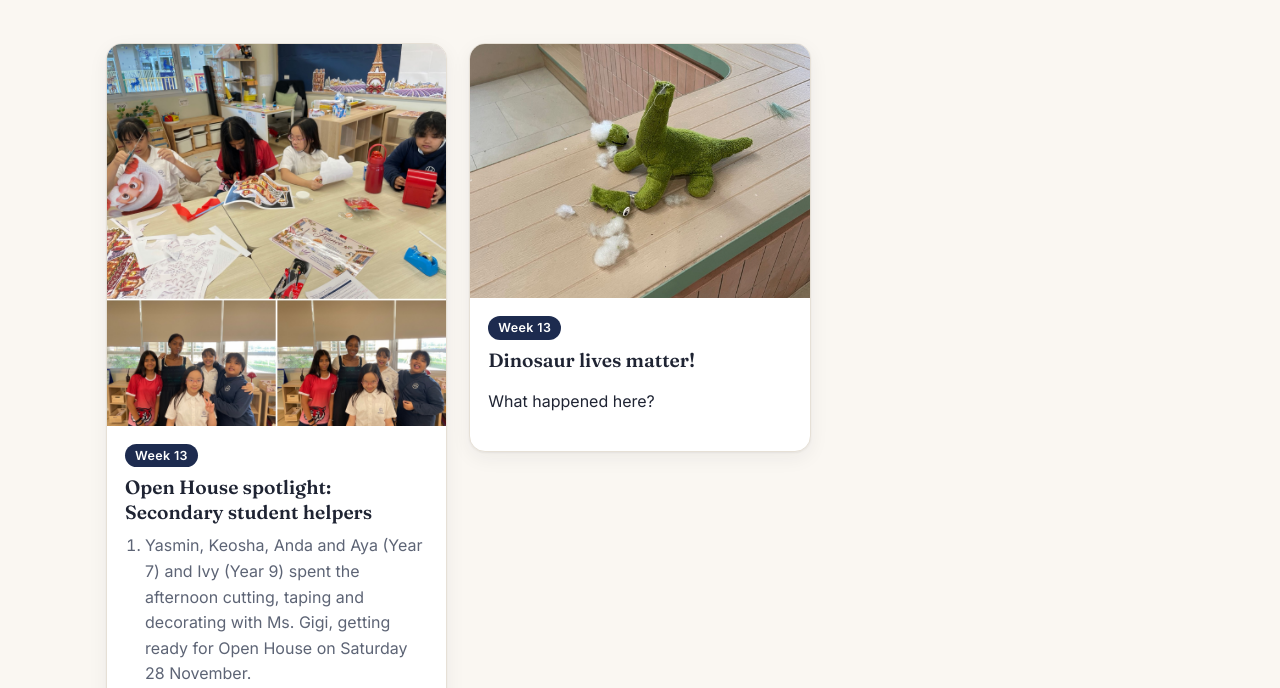
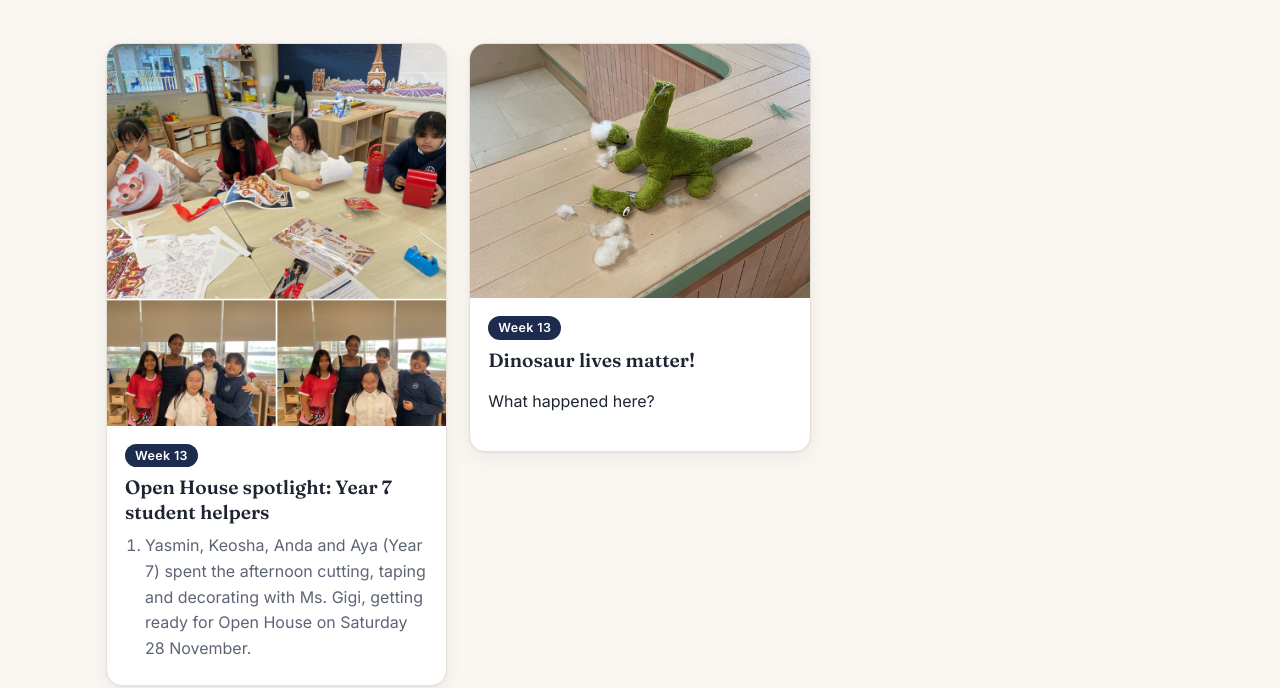
Before and after one commit to ianyianwang/ianyianwang.github.io, a plain HTML site: page around-school.html in a window 1280 px wide. Shown: the part 264-952 px from the top of the page. Drawn offline with Linux system fonts and the light colour scheme.

Commit message:
Open House post: remove Ivy, Year 7 helpers only
Co-Authored-By: Claude Opus 5.5 <noreply@anthropic.com>

```diff
--- a/around-school.html
+++ b/around-school.html
@@ -38,12 +38,12 @@
     <!-- NEW POSTS GO HERE (newest first) -->
 
     <article class="post">
-      <a class="photo" href="images/2026-w13-open-house-helpers.jpg"><img src="images/2026-w13-open-house-helpers.jpg" alt="Secondary students cutting out Christmas decorations, then posing with Ms. Gigi" loading="lazy" style="aspect-ratio: 8 / 9;"></a>
+      <a class="photo" href="images/2026-w13-open-house-helpers.jpg"><img src="images/2026-w13-open-house-helpers.jpg" alt="Year 7 students cutting out Christmas decorations, then posing with Ms. Gigi" loading="lazy" style="aspect-ratio: 8 / 9;"></a>
       <div class="body">
         <span class="week">Week 13</span>
-        <h2>Open House spotlight: Secondary student helpers</h2>
+        <h2>Open House spotlight: Year 7 student helpers</h2>
         <ol>
-          <li>Yasmin, Keosha, Anda and Aya (Year 7) and Ivy (Year 9) spent the afternoon cutting, taping and decorating with Ms. Gigi, getting ready for Open House on Saturday 28 November.</li>
+          <li>Yasmin, Keosha, Anda and Aya (Year 7) spent the afternoon cutting, taping and decorating with Ms. Gigi, getting ready for Open House on Saturday 28 November.</li>
         </ol>
       </div>
     </article>
```
